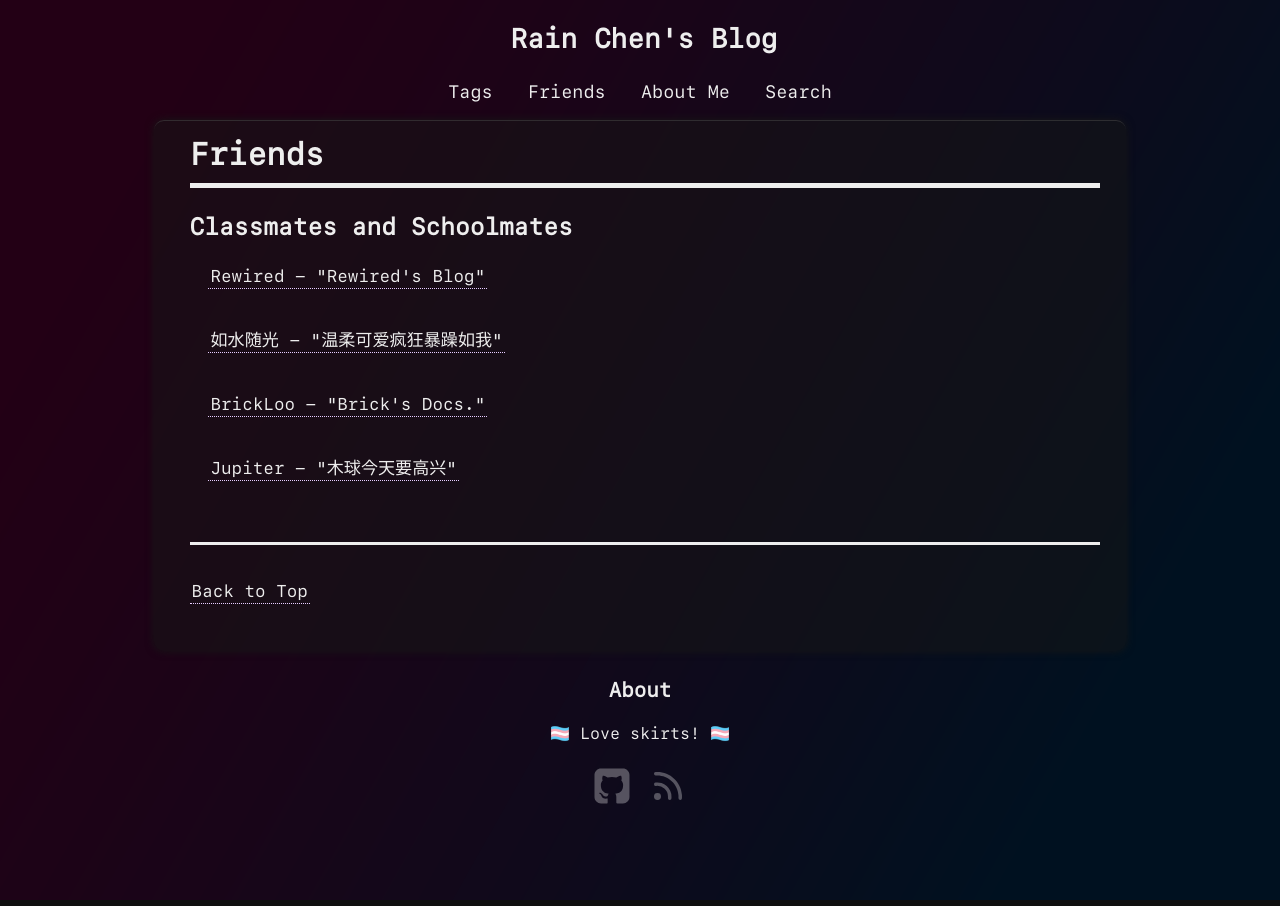
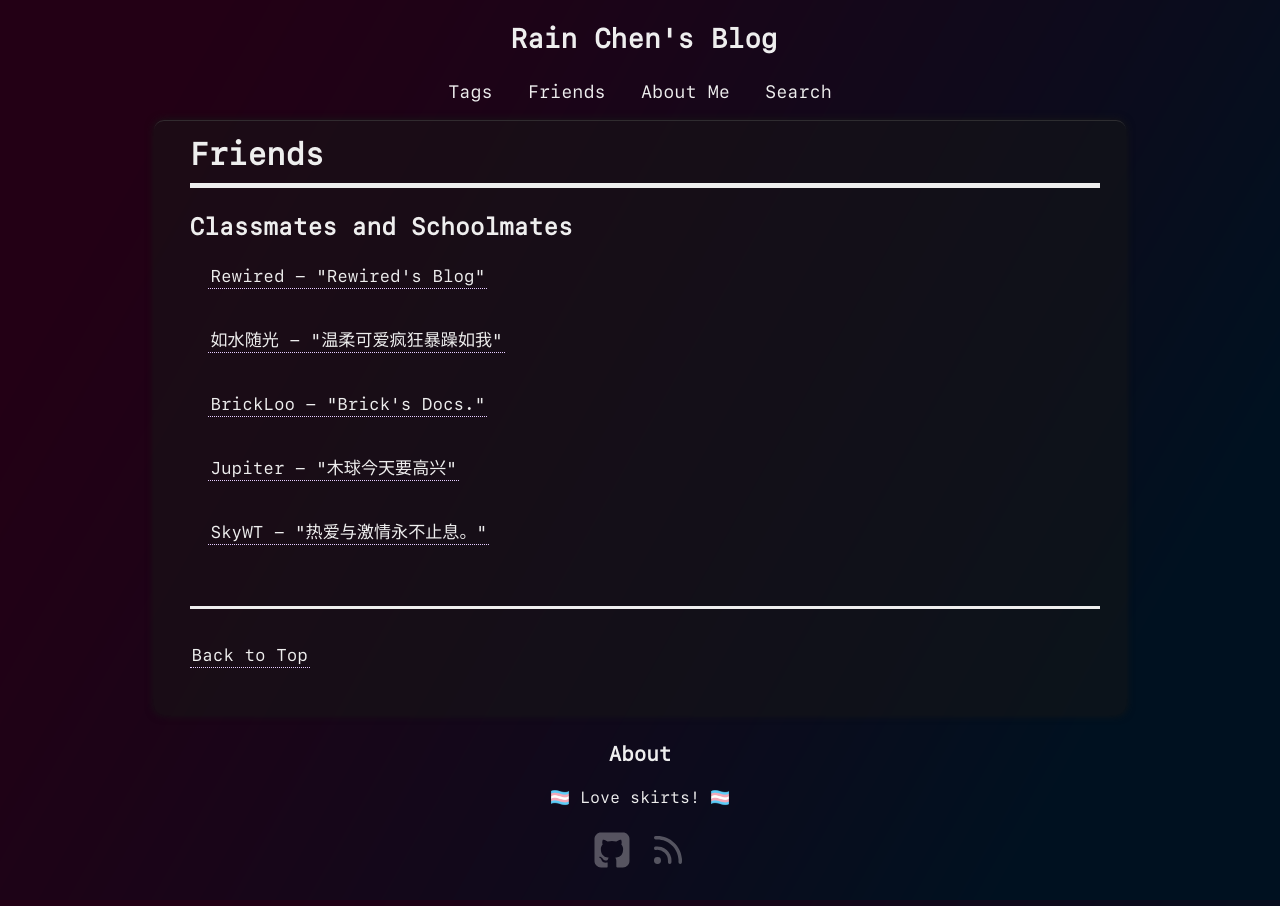
Before and after one commit to CongJyu/CongJyu.github.io, a Jekyll site: the page built from blog/friends/index.html, in a window 1280 px wide. Built offline with Jekyll 4.4.1, drawn with Linux system fonts in a browser that asks for light colours; some web fonts are replaced; comment, search, counter and statistics services are not loaded.

Commit message:
update friends!

```diff
--- a/blog/friends/index.html
+++ b/blog/friends/index.html
@@ -22,4 +22,7 @@ group: navigation
     <a class="internal" target="#" href="https://jupiterkwan.top">
         Jupiter - "木球今天要高兴"
     </a><br><br>
+    <a class="internal" target="#" href="https://skywt.cn/">
+        SkyWT - "热爱与激情永不止息。"
+    </a><br><br>
 </ul>
```
Also changed, not shown: 2 other files.
